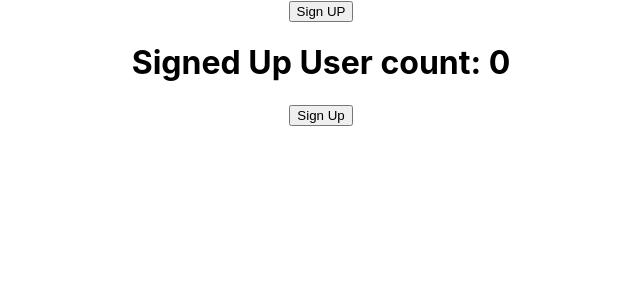
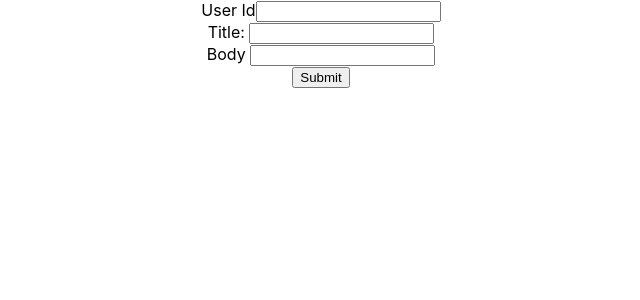
Before and after one commit to 94Akriti/blogIt, a React (Create React App) app: page / in a window 1280 px wide. Shown: the top 300 px of the page, without its empty margins (319-959 px from the left). Built offline with nearby package versions, Linux system fonts and the light colour scheme.

Commit message:
Get POST

```diff
--- a/package.json
+++ b/package.json
@@ -6,6 +6,7 @@
     "@testing-library/jest-dom": "^5.14.1",
     "@testing-library/react": "^11.2.7",
     "@testing-library/user-event": "^12.8.3",
+    "axios": "^0.21.1",
     "react": "^17.0.2",
     "react-dom": "^17.0.2",
     "react-router-dom": "^5.2.0",
--- a/src/App.js
+++ b/src/App.js
@@ -15,6 +15,8 @@
 import Routing from './components/Routing';
 import LifeCycleA from './components/LifeCycleA';
 import UserNames from './components/UserNames';
+import PostUsersList from './components/PostUsersList';
+import PostForm from './components/PostForm';
 class App extends React.Component{
   render(){
     const dogs=['cherry','rox','jimmy'];
@@ -34,8 +36,10 @@
         <Inline></Inline>
         <Form></Form>
         <Routing></Routing>
-        <LifeCycleA></LifeCycleA>*/}
+        <LifeCycleA></LifeCycleA>
         <UserNames></UserNames>
+        <PostUsersList></PostUsersList>*/}
+        <PostForm></PostForm>
       </div>
       );
   }
--- /dev/null
+++ b/src/components/PostForm.js
@@ -0,0 +1,53 @@
+import React, { Component } from 'react'
+import axios from 'axios'
+
+class PostForm extends Component {
+
+    constructor(props) {
+        super(props)
+
+        this.state = {
+             userid:'',
+             title:'',
+             body:''
+        }
+    }
+
+    changeHandler = (e)=>{
+        this.setState({ [e.target.name]:e.target.value })
+    }
+
+    handleSubmit=(e)=>{
+        e.perventDefault()
+        console.log(this.state);
+        axios.post("https://jsonplaceholder.typicode.com/posts",this.state)
+        .then(response =>{
+            console.log(response);
+        })
+        .catch(error=>{
+            console.log(error);
+        })
+    }
+
+    render() {
+        const{userid,title,body}=this.state
+        return (
+            <div>
+                <form onSubmit={this.handleSubmit}>
+            <div>
+                <label>User Id</label>
+                <input type="text" value={userid} name="userid" onChange={this.changeHandler}></input>
+                </div>
+                <div>
+                <label>Title: </label>
+                <input type="text" value={title} name="title" onChange={this.changeHandler}></input>
+            </div>
+            <div><label>Body </label><input type="text" value={body} name="body" onChange={this.changeHandler}></input></div>
+            <button type="submit"> Submit </button>
+            </form>
+            </div>
+        )
+    }
+}
+
+export default PostForm
--- /dev/null
+++ b/src/components/PostUsersList.js
@@ -0,0 +1,44 @@
+import React, { Component } from 'react'
+import axios from 'axios'
+export class PostUsersList extends Component {
+
+    constructor(props) {
+        super(props)
+
+        this.state = {
+             posts:[],
+             error:''
+
+        }
+    }
+
+    componentDidMount(){
+        axios.get("https://jsonplaceholder.typicode.com/posts")
+        .then(response =>{
+            this.setState({posts:response.data})
+                console.log(response);
+        })
+        .catch(error => {
+            this.setState({error:'URL error'})
+            console.log(error);
+        })
+    }
+
+    render() {
+        const {posts,error}=this.state
+        return (
+            <div>
+                List Post Data
+                {
+                    posts.length ?
+                    posts.map(post=><div key={post.id}>{post.body}</div>):null
+                }
+                {
+                    error ? <div>{error}</div>:null
+                }
+            </div>
+        )
+    }
+}
+
+export default PostUsersList
```
Also changed, not shown: 1 other file (tests, documents, lock files or other folders).
